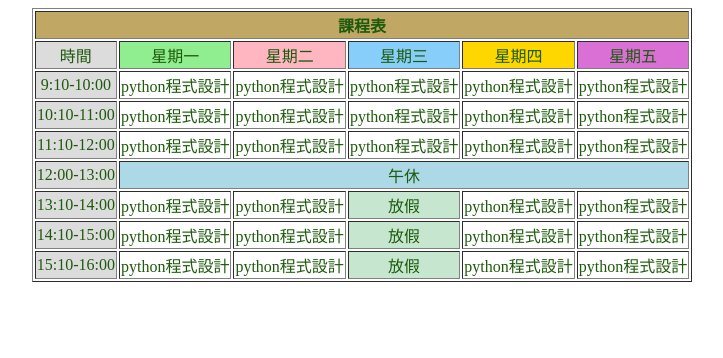
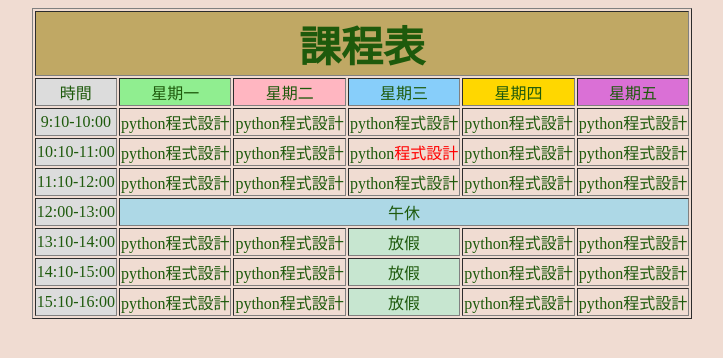
Before and after one commit to stp9640502/myproject, a plain HTML site: page Exercise/Lab_02.html in a window 1280 px wide. Shown: the whole page, without its empty margins (278-1001 px from the left). Drawn offline with Linux system fonts and the light colour scheme.

Commit message:
隨便亂改2

```diff
--- a/Exercise/Lab_02.html
+++ b/Exercise/Lab_02.html
@@ -10,10 +10,10 @@
     <link href="https://fonts.googleapis.com/css2?family=Noto+Sans+TC:wght@500&display=swap" rel="stylesheet">
 </head>
 
-<body>
-    <table border="1" style="color:rgb(30, 90, 12);" align="center">
+<body style="background:rgb(240,220,210);">
+    <table border="1" style="color:rgb(30, 90, 12);" align="center" >
         <caption>
-            <TH colspan="6" style="font-family: DFKai-sb;background-color: rgb(192,168,100);">課程表</TH>
+            <TH colspan="6" style="font-family: DFKai-sb;background-color: rgb(192,168,100);font-size: 42px;">課程表</TH>
         </caption>
         <tr style="background-color: #DCDCDC; font-family: 'Noto Sans TC', sans-serif;text-align: center;">
             <td style="background-color: #DCDCDC;">時間</td>
@@ -35,7 +35,7 @@
             <td style="background-color: #DCDCDC;">10:10-11:00</td>
             <td>python程式設計</td>
             <td>python程式設計</td>
-            <td>python程式設計</td>
+            <td>python<span style="color: red;">程式設計</span></td>
             <td>python程式設計</td>
             <td>python程式設計</td>
         </tr>
```
